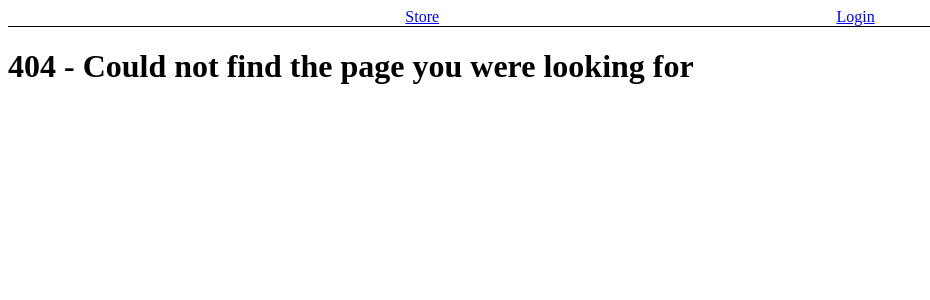
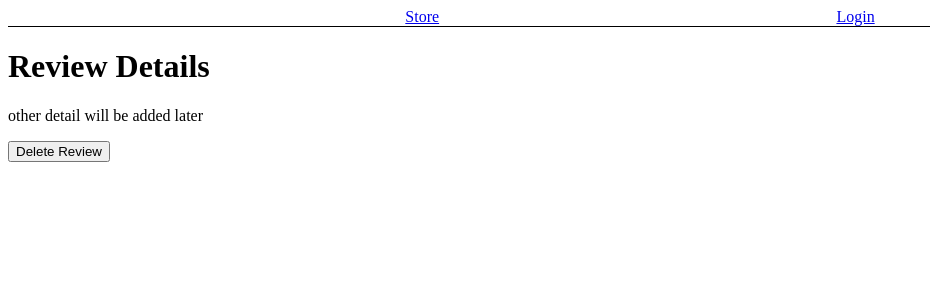
Before and after one commit to tlorius/project3gamestore, a React (Vite) app: page /games/1/reviews/1 in a window 1280 px wide. Before the commit this address had no page. Shown: the top 300 px of the page, without its empty margins (0-930 px from the left). Built offline with nearby package versions, Linux system fonts and the light colour scheme; no server answers.

Commit message:
added routing after creating review + delete function

```diff
--- a/src/App.jsx
+++ b/src/App.jsx
@@ -1,19 +1,20 @@
-import { Route, Routes } from "react-router"
-import Navbar from "./components/Navbar"
-import StorefrontPage from "./pages/StorefrontPage"
-import NotFoundPage from "./pages/NotFoundPage"
-import GameDetailsPage from "./pages/GameDetailsPage"
-import AddGamePage from "./pages/AddGamePage"
-import UpdateGamePage from "./pages/UpdateGamePage"
-import AddReviewPage from "./pages/AddReviewPage"
-import UpdateReviewPage from "./pages/UpdateReviewPage"
-import GameReviewsPage from "./pages/GameReviewsPage"
-import UserReviewsPage from "./pages/UserReviewsPage"
-import ProfilePage from "./pages/ProfilePage"
-import SignupPage from "./pages/SignupPage"
-import LoginPage from "./pages/LoginPage"
-import WishlistPage from "./pages/WishlistPage"
-import OwnedGamesPage from "./pages/OwnedGamesPage"
+import { Route, Routes } from "react-router";
+import Navbar from "./components/Navbar";
+import StorefrontPage from "./pages/StorefrontPage";
+import NotFoundPage from "./pages/NotFoundPage";
+import GameDetailsPage from "./pages/GameDetailsPage";
+import AddGamePage from "./pages/AddGamePage";
+import UpdateGamePage from "./pages/UpdateGamePage";
+import AddReviewPage from "./pages/AddReviewPage";
+import UpdateReviewPage from "./pages/UpdateReviewPage";
+import GameReviewsPage from "./pages/GameReviewsPage";
+import UserReviewsPage from "./pages/UserReviewsPage";
+import ProfilePage from "./pages/ProfilePage";
+import SignupPage from "./pages/SignupPage";
+import LoginPage from "./pages/LoginPage";
+import WishlistPage from "./pages/WishlistPage";
+import OwnedGamesPage from "./pages/OwnedGamesPage";
+import ReviewDetailPage from "./pages/ReviewDetailPage";
 
 function App() {
   return (
@@ -25,6 +26,10 @@ function App() {
         <Route path="/games/add" element={<AddGamePage />} />
         <Route path="/games/:gameId/update" element={<UpdateGamePage />} />
         <Route path="/games/:gameId/addreview" element={<AddReviewPage />} />
+        <Route
+          path="/games/:gameId/reviews/:reviewId"
+          element={<ReviewDetailPage />}
+        />
         <Route
           path="/games/:gameId/updatereview"
           element={<UpdateReviewPage />}
@@ -42,7 +47,7 @@ function App() {
         <Route path="*" element={<NotFoundPage />} />
       </Routes>
     </>
-  )
+  );
 }
 
-export default App
+export default App;
--- a/src/components/ReviewForm.jsx
+++ b/src/components/ReviewForm.jsx
@@ -1,12 +1,13 @@
 // ReviewForm.jsx
 import { useContext, useState, useEffect } from "react";
-import { useParams } from "react-router-dom";
+import { useParams, useNavigate } from "react-router-dom";
 import { AuthContext } from "../providers/AuthContext";
 import classes from "../styles/ReviewForm.module.css";
 
 const ReviewForm = ({ reviewData = null, isUpdate = false }) => {
   const { requestWithToken } = useContext(AuthContext);
   const { gameId } = useParams();
+  const navigate = useNavigate();
   const [content, setContent] = useState("");
   const [isRecommended, setIsRecommended] = useState(false);
 
@@ -25,9 +26,9 @@ const ReviewForm = ({ reviewData = null, isUpdate = false }) => {
     };
 
     try {
-      const endpoint = `/reviews/${
-        isUpdate ? `${reviewData._id}` : `${gameId}`
-      }`;
+      const endpoint = isUpdate
+        ? `/reviews/${reviewData._id}`
+        : `/reviews/${gameId}`;
       const method = isUpdate ? "PUT" : "POST";
       const response = await requestWithToken(endpoint, method, payload);
 
@@ -38,6 +39,7 @@ const ReviewForm = ({ reviewData = null, isUpdate = false }) => {
             : "Review added successfully",
           response.data
         );
+        navigate(`/games/${gameId}/reviews/${response.data._id}`);
       }
     } catch (error) {
       console.error("Error submitting the review:", error);
--- /dev/null
+++ b/src/pages/ReviewDetailPage.jsx
@@ -0,0 +1,63 @@
+import React, { useContext, useEffect, useState } from "react";
+import { useNavigate, useParams } from "react-router-dom";
+import { AuthContext } from "../providers/AuthContext";
+
+const ReviewDetailPage = () => {
+  const [review, setReview] = useState([]);
+  const { gameId, reviewId } = useParams();
+  const { requestWithToken } = useContext(AuthContext);
+  const navigate = useNavigate();
+
+  useEffect(() => {
+    const fetchReview = async () => {
+      try {
+        const response = await requestWithToken(`/reviews/${reviewId}`, "GET");
+        if (response && response.status === 200) {
+          setReview(response.data);
+        } else {
+          console.error("Failed to fetch review:", response);
+        }
+      } catch (error) {
+        console.error("Error fetching review:", error);
+      }
+    };
+
+    /*     const fetchGameId = async () => {
+        try {
+            axios.get(`/games/${gameId}`);
+        }
+    }; */
+
+    fetchReview();
+  }, [reviewId]);
+
+  const handleDeleteReview = async () => {
+    try {
+      const response = await requestWithToken(`/reviews/${reviewId}`, "DELETE");
+
+      if (response.status === 204) {
+        console.log("Review deleted successfully:", response.data);
+        navigate("/");
+      } else {
+        console.error("Failed to delete review:", response.status);
+      }
+    } catch (error) {
+      console.error("Error deleting review:", error);
+    }
+  };
+
+  return (
+    <div>
+      <h1>Review Details</h1>
+      <div>
+        other detail will be added later
+        <p>{review.comment}</p>
+        <button onClick={() => handleDeleteReview(review._id)}>
+          Delete Review
+        </button>
+      </div>
+    </div>
+  );
+};
+
+export default ReviewDetailPage;
```
